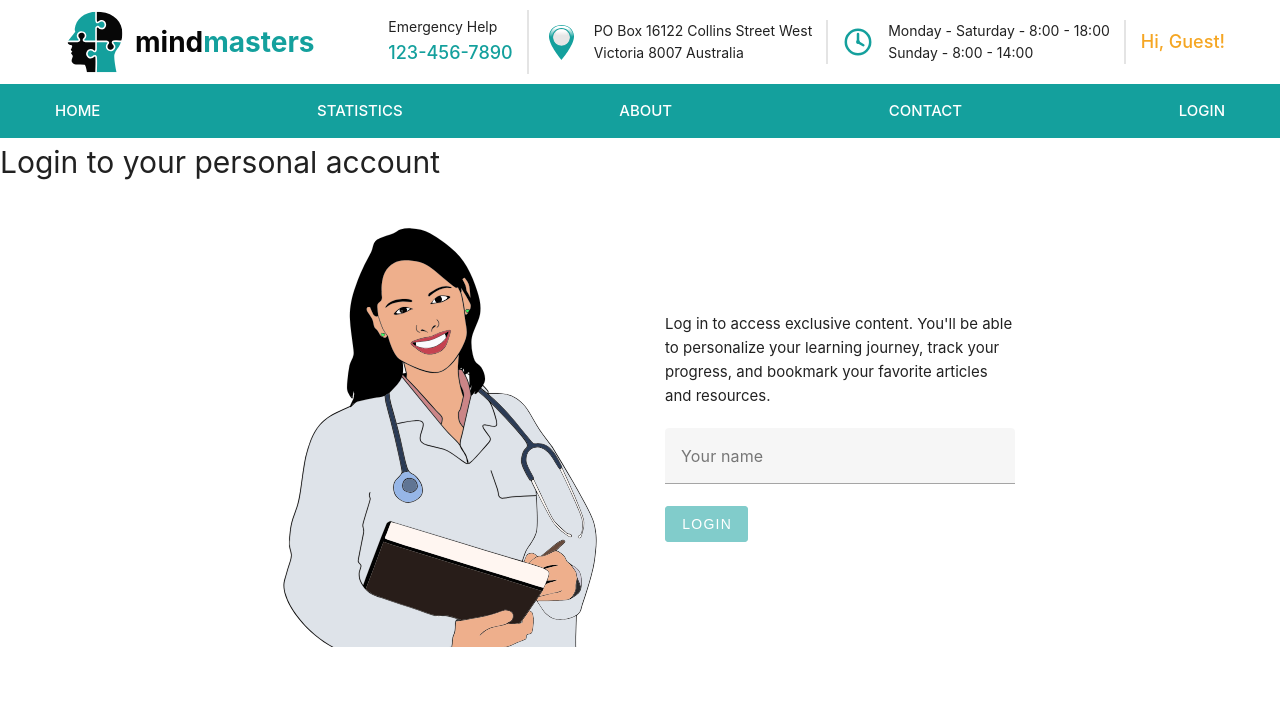
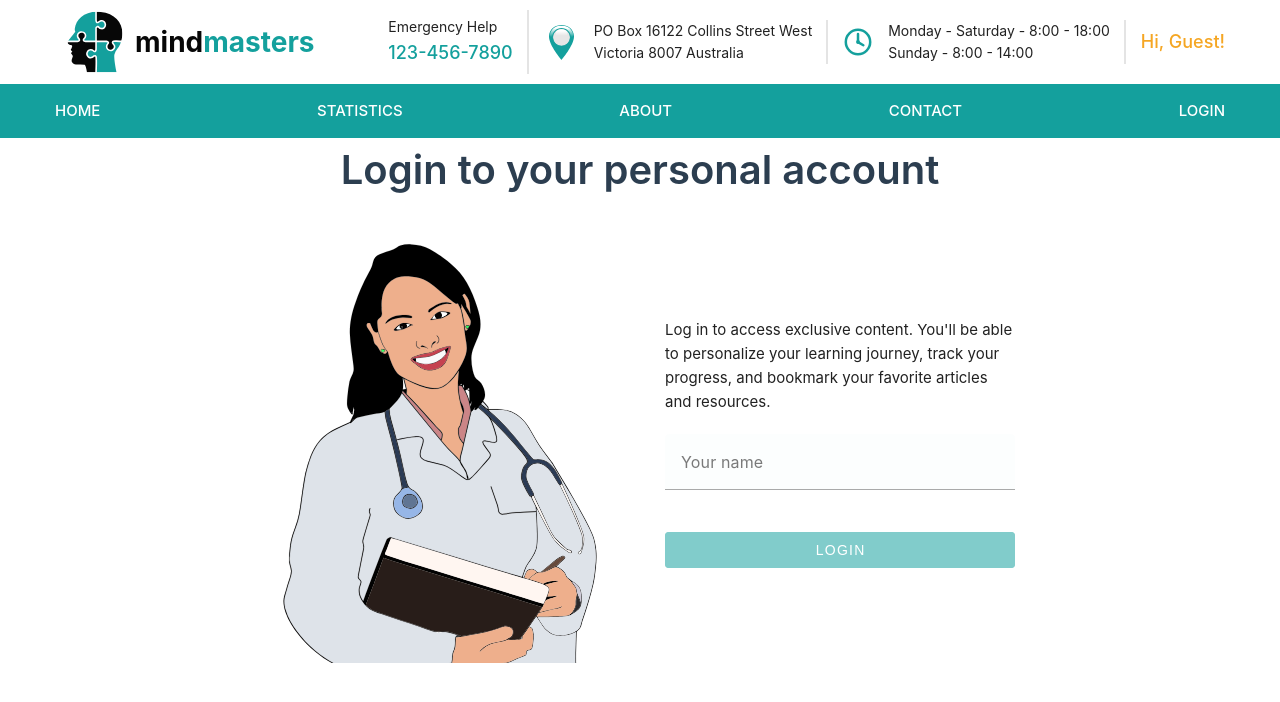
Before and after one commit to Feralwater/CogniLearn, a Vue app: page /login in a window 1280 px wide. Shown: the top 702 px of the page. Built offline with nearby package versions, Linux system fonts and the light colour scheme.

Commit message:
change input style

```diff
--- a/src/views/LoginView/LoginView.css
+++ b/src/views/LoginView/LoginView.css
@@ -12,3 +12,19 @@
   flex-direction: column;
   gap: 20px;
 }
+
+.heading {
+  font-size: 2.5rem;
+  font-weight: 600;
+  text-align: center;
+  color: var(--vt-c-indigo);
+}
+
+.login-btn {
+  width: 100%;
+  margin-top: 20px;
+}
+
+.login-input:global(.v-field--variant-filled .v-field__overlay) {
+  background-color: var(--vt-c-green-soft);
+}
--- a/src/views/LoginView/LoginView.vue
+++ b/src/views/LoginView/LoginView.vue
@@ -1,6 +1,6 @@
 <template>
   <div>
-    <h1>Login to your personal account</h1>
+    <h1 class="heading">Login to your personal account</h1>
     <div class="login--preview">
       <div>
         <v-img :src="doctorIcon" width="350" />
@@ -14,9 +14,12 @@
           <v-text-field
             v-model.trim="loginStore.user"
             label="Your name"
-            required
+            class="login-input"
+            color="primary"
+            :rules="[v => !!v || 'Name is required']"
           />
           <v-btn
+            class="login-btn"
             :disabled="!valid"
             color="primary"
             @click="login"
```
